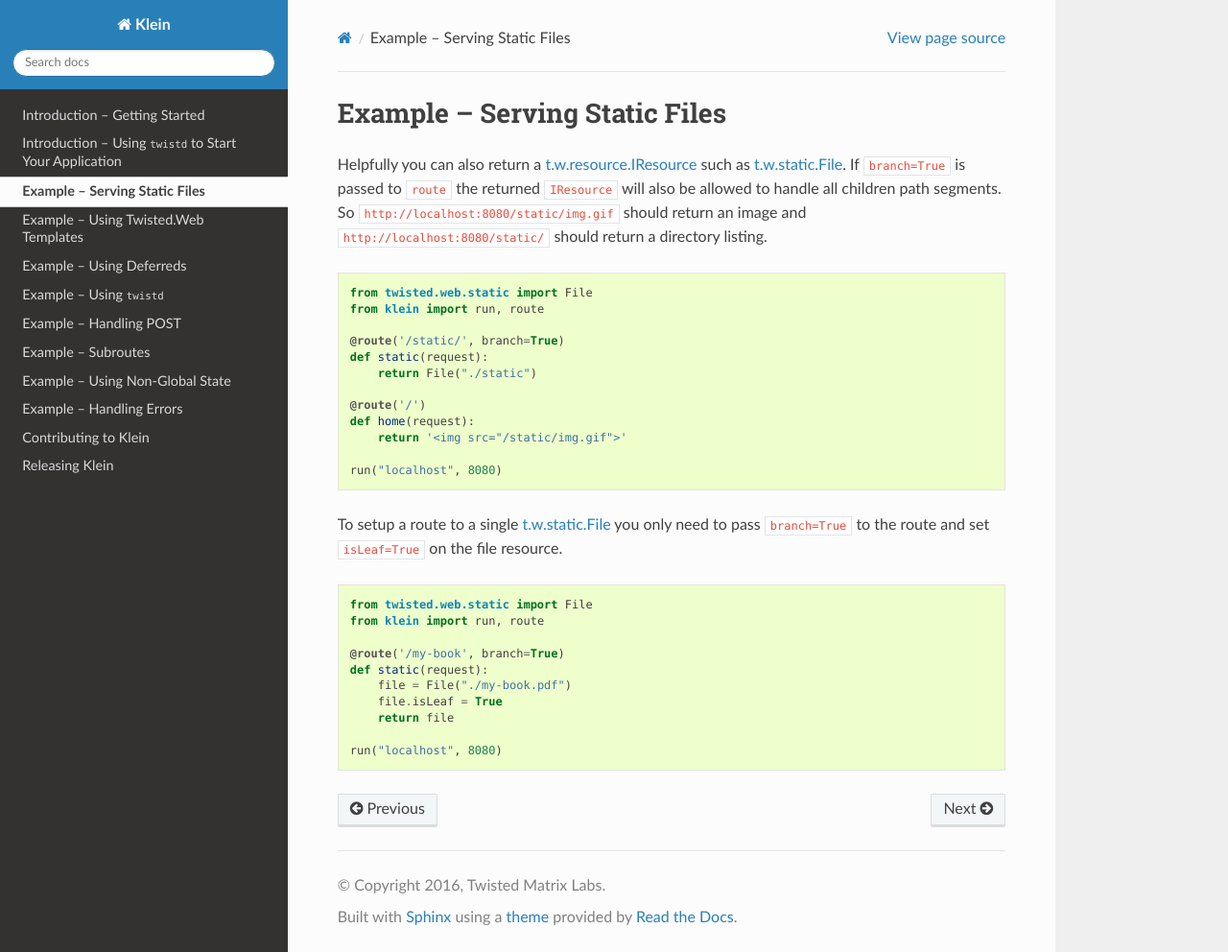
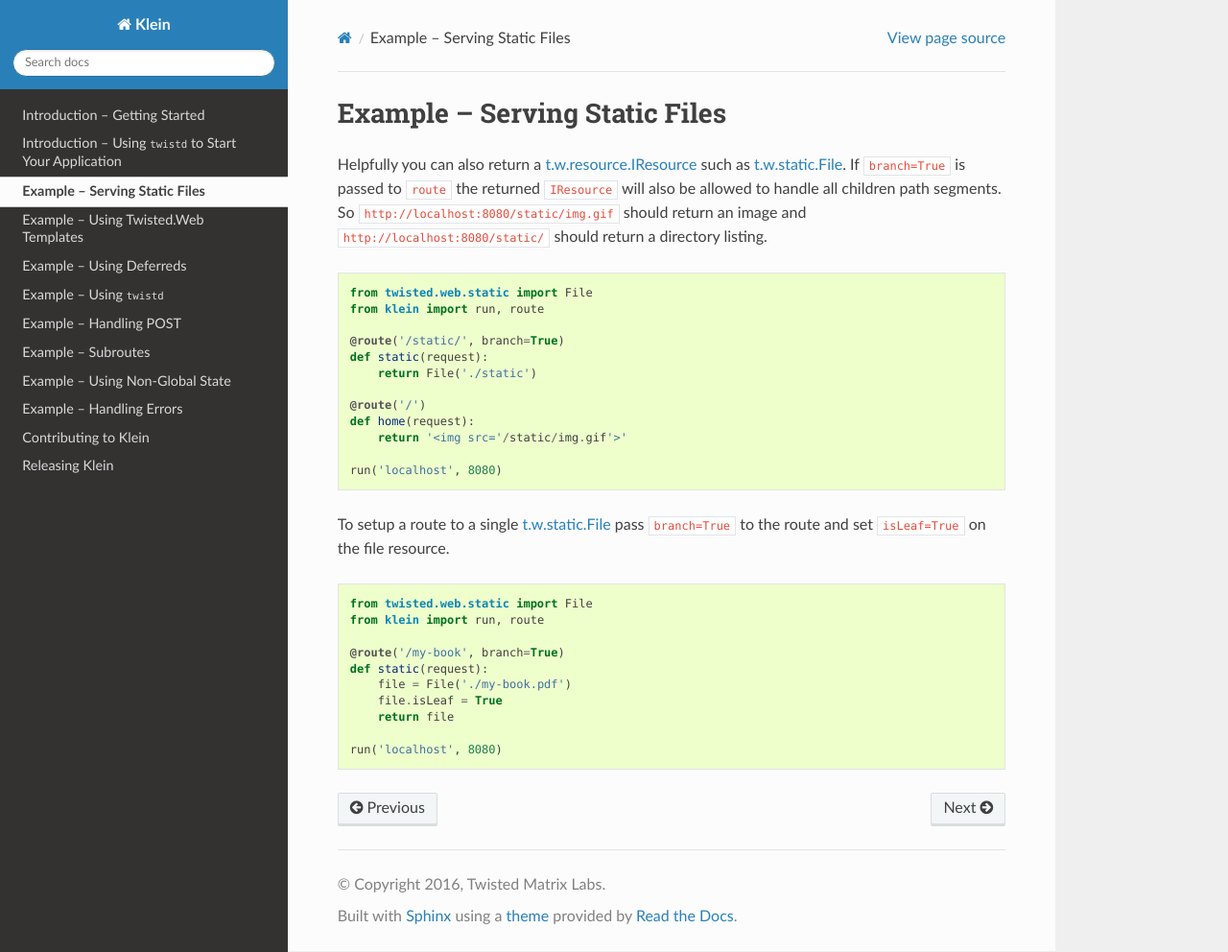
Before and after one commit to twisted/klein, a Sphinx documentation site: the page built from docs/examples/staticfiles.rst, in a window 1280 px wide and 992 px high. Shown: the whole window at 96% size. Built offline with Sphinx 7.4.7 and the Read the Docs theme 2.0.0, drawn with Linux system fonts in a browser that asks for light colours; the version number could not be read and is left out.

Commit message:
Read `__init__.py` as a binary file, add some b literals, fixup '/"

```diff
--- a/docs/examples/staticfiles.rst
+++ b/docs/examples/staticfiles.rst
@@ -13,15 +13,15 @@
 
     @route('/static/', branch=True)
     def static(request):
-        return File("./static")
+        return File('./static')
 
     @route('/')
     def home(request):
-        return '<img src="/static/img.gif">'
+        return '<img src='/static/img.gif'>'
 
-    run("localhost", 8080)
+    run('localhost', 8080)
 
-To setup a route to a single :api:`twisted.web.static.File <t.w.static.File>` you only need to pass ``branch=True`` to the route and set ``isLeaf=True`` on the file resource.
+To setup a route to a single :api:`twisted.web.static.File <t.w.static.File>` pass ``branch=True`` to the route and set ``isLeaf=True`` on the file resource.
 
 .. code-block:: python
 
@@ -31,8 +31,8 @@
 
     @route('/my-book', branch=True)
     def static(request):
-        file = File("./my-book.pdf")
+        file = File('./my-book.pdf')
         file.isLeaf = True
         return file
 
-    run("localhost", 8080)
+    run('localhost', 8080)
```
Also changed, not shown: 1 other file.
